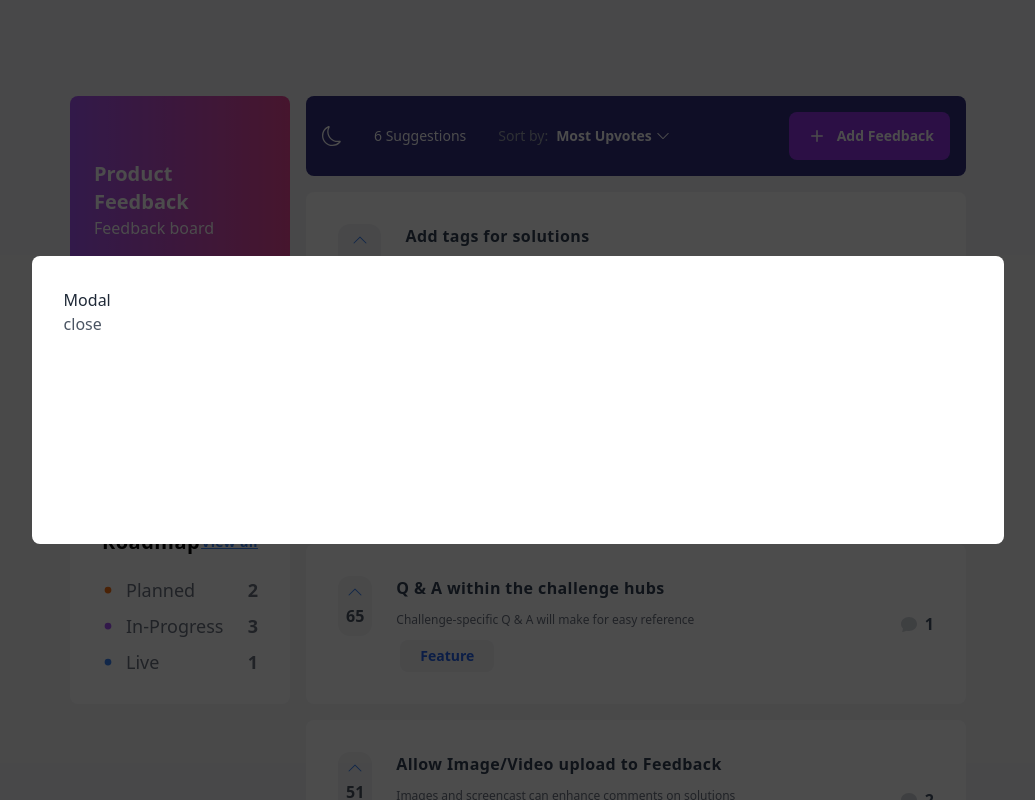
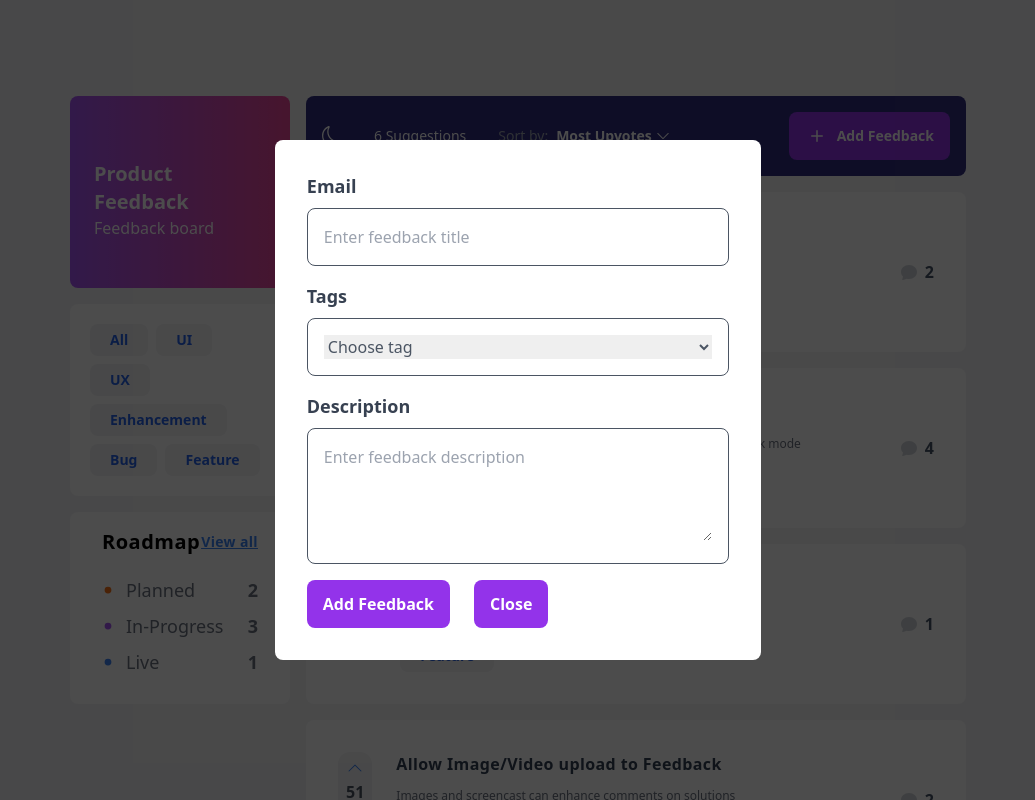
Before and after one commit to hbbolaji/product-feedback, a React (Create React App) app: page / in a window 1280 px wide. Both pictures are taken after a click on the button "Add Feedback". Shown: the top 800 px of the page, without its empty margins (122-1157 px from the left). Built offline with nearby package versions, Linux system fonts and the light colour scheme.

Commit message:
add feedback feature

```diff
--- /dev/null
+++ b/src/components/FeedbackForm.tsx
@@ -0,0 +1,142 @@
+import React, { useState } from "react";
+import { FeedbackTypes, StoreType } from "../store/types";
+import { addFeedback } from "../store/actions";
+import { useDispatch } from "react-redux";
+import { useSelector } from "react-redux";
+
+interface Props {
+  close: () => void;
+}
+
+// TODO: Add Error Messages to the Form
+// interface ErrorType {
+//   title?: string;
+//   tags?: string;
+//   description?: string;
+// }
+
+const FeedbackForm: React.FC<Props> = ({ close }) => {
+  // const [error, setError] = useState<ErrorType>({});
+  // const error = useRef<ErrorType>({});
+  const feedbacks = useSelector((state: StoreType) => state.feedbacks);
+  const dispatch = useDispatch();
+  const [feedback, setFeedback] = useState<FeedbackTypes>({
+    title: "",
+    tag: "",
+    upVotes: 0,
+    numberOfComments: 0,
+    description: "",
+  });
+
+  // const errorMessage = (feedback: any) => {
+  //   if (feedback.title === "")
+  //     error.current.title = "Title field can not be empty";
+  //   if (feedback.tag === "") error.current.tags = "Choose a tag";
+  //   if (feedback.tag === "")
+  //     error.current.description = "Description field can not be empty";
+  // };
+
+  const onSubmit = (e: any) => {
+    e.preventDefault();
+
+    dispatch(
+      addFeedback({ id: `number ${feedbacks.length + 1}`, ...feedback })
+    );
+    setFeedback({
+      title: "",
+      tag: "",
+      upVotes: 0,
+      numberOfComments: 0,
+      description: "",
+    });
+    close();
+  };
+  return (
+    <div>
+      <form onSubmit={onSubmit} className="space-y-4">
+        <div className="space-y-2">
+          <label className="text-gray-700 dark:text-gray-50 text-lg font-semibold">
+            Email
+          </label>
+          <div className="border border-gray-600 dark:border-gray-50 rounded-lg p-4">
+            <input
+              placeholder="Enter feedback title"
+              type="text"
+              className="w-full dark:bg-gray-900 text-gray-600 dark:text-gray-50 focus:outline-0"
+              value={feedback.title}
+              name="title"
+              onChange={(e) =>
+                setFeedback({ ...feedback, title: e.target.value })
+              }
+            />
+          </div>
+          <p className="text-sm text-red-500">
+            {/* {error.current.title && error.current.title} */}
+          </p>
+        </div>
+        <div className="space-y-2">
+          <label className="text-gray-700 dark:text-gray-50 text-lg font-semibold">
+            Tags
+          </label>
+          <div className="border border-gray-600 dark:border-gray-50 rounded-lg p-4">
+            <select
+              placeholder="Pick a tag"
+              className="w-full dark:bg-gray-900 text-gray-600 dark:text-gray-50 focus:outline-0"
+              value={feedback.tag}
+              name="tag"
+              onChange={(e) =>
+                setFeedback({ ...feedback, tag: e.target.value })
+              }
+            >
+              <option value="">Choose tag</option>
+              <option value="ui">UI</option>
+              <option value="ux">UX</option>
+              <option value="feature">Feature</option>
+              <option value="enhancement">Enhancement</option>
+              <option value="bug">Bug</option>
+            </select>
+          </div>
+          <p className="text-sm text-red-500">
+            {/* {error.current.tags && error.current.tags} */}
+          </p>
+        </div>
+        <div className="space-y-2">
+          <label className="text-gray-700 dark:text-gray-50 text-lg font-semibold">
+            Description
+          </label>
+          <div className="border border-gray-600 dark:border-gray-50 rounded-lg p-4">
+            <textarea
+              placeholder="Enter feedback description"
+              rows={4}
+              name="description"
+              className="w-full dark:bg-gray-900 text-gray-600 dark:text-gray-50 focus:outline-0"
+              value={feedback.description}
+              onChange={(e) =>
+                setFeedback({ ...feedback, description: e.target.value })
+              }
+            />
+          </div>
+          <p className="text-sm text-red-500">
+            {/* {error.current.description && error.current.description} */}
+          </p>
+        </div>
+        <div className="flex items-center space-x-6">
+          <button
+            className="flex items-center py-3 px-4 bg-purple-600 text-white rounded-lg font-semibold"
+            onClick={onSubmit}
+          >
+            Add Feedback
+          </button>
+          <button
+            className="flex items-center py-3 px-4 bg-purple-600 text-white rounded-lg font-semibold"
+            onClick={close}
+          >
+            Close
+          </button>
+        </div>
+      </form>
+    </div>
+  );
+};
+
+export default FeedbackForm;
--- a/src/components/Modal.tsx
+++ b/src/components/Modal.tsx
@@ -20,13 +20,10 @@ const Modal: React.FC<ModalProps> = ({ children, close, show }) => {
           onClick={close}
         >
           <div
-            className="h-72 p-8 w-full sm:w-4/5 rounded-lg bg-white dark:bg-gray-900"
+            className="min-h-72 p-8 w-full sm:w-4/5 lg:w-3/5 xl:w-2/5 rounded-lg bg-white dark:bg-gray-900"
             onClick={(e) => e.stopPropagation()}
           >
             {children}
-            <div className="text-gray-600 dark:text-white" onClick={close}>
-              close
-            </div>
           </div>
         </div>
       )}
--- a/src/pages/Home.tsx
+++ b/src/pages/Home.tsx
@@ -2,6 +2,7 @@ import React, { useState } from "react";
 import { useSelector } from "react-redux";
 import AppHeader from "../components/AppHeader";
 import FeedbackCard from "../components/FeedbackCard";
+import FeedbackForm from "../components/FeedbackForm";
 import Modal from "../components/Modal";
 import Navbar from "../components/Navbar";
 import Roadmap from "../components/Roadmap";
@@ -42,14 +43,17 @@ const Home = () => {
             <Navbar numOfFeedback={feedbacks.length} open={openModal} />
             <div className="space-y-4 p-4 md:p-0">
               {feedbacks.map((feedback) => (
-                <FeedbackCard feedback={feedback} key={feedback.id} />
+                <FeedbackCard
+                  feedback={feedback}
+                  key={feedback.id || feedback.title}
+                />
               ))}
             </div>
           </div>
         </div>
       </div>
       <Modal show={showModal} close={closeModal}>
-        <p className="text-gray-800 dark:text-white">Modal</p>
+        <FeedbackForm close={closeModal} />
       </Modal>
     </div>
   );
--- a/src/store/types.ts
+++ b/src/store/types.ts
@@ -11,7 +11,7 @@ export interface ReplyType extends CommentType {
 }
 
 export interface FeedbackTypes {
-  id: string;
+  id?: string;
   title: string;
   description: string;
   tag: string;
```
